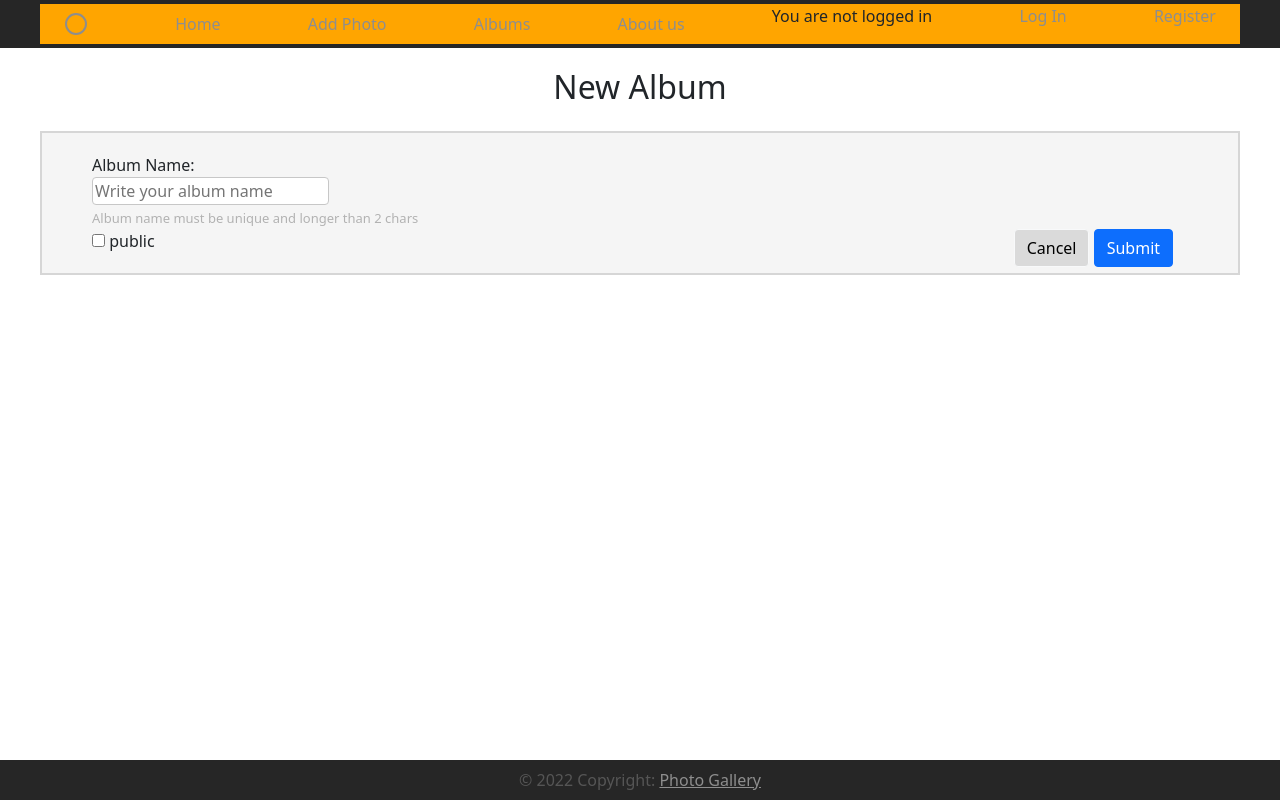
After one commit to IhorMok/Photos_Gallery, a Django app: page /create-album/ in a window 1280 px wide. The commit adds this page. Run offline with Django 4.2, Linux system fonts and the light colour scheme; some libraries are stand-ins or nearby versions.

Commit message:
Create Album forms, template, views

```diff
--- a/photos_gallery/gallery/forms.py
+++ b/photos_gallery/gallery/forms.py
@@ -1,9 +1,9 @@
 from django import forms
 from django.contrib.auth.forms import UserCreationForm
 
-from django.forms import TextInput, EmailInput, PasswordInput, EmailField, CharField
+from django.forms import TextInput, EmailInput, PasswordInput, EmailField, CharField, CheckboxInput, BooleanField
 
-from .models import User
+from .models import User, Album
 
 
 class RegisterUserForm(UserCreationForm):
@@ -59,3 +59,25 @@ class RegisterUserForm(UserCreationForm):
     class Meta:
         model = User
         fields = ['first_name', 'last_name', 'email', 'password1', 'password2']
+
+
+class AlbumForm(forms.ModelForm):
+    name = CharField(
+        widget=TextInput(
+            attrs={
+                'class': 'control-label',
+                'placeholder': 'Write your album name',
+            }
+        )
+    )
+    public = BooleanField(required=False,
+        widget=CheckboxInput(
+            attrs={
+                'class': 'control-label',
+            }
+        )
+    )
+
+    class Meta:
+        model = Album
+        fields = ['name', 'public']
--- a/photos_gallery/gallery/models.py
+++ b/photos_gallery/gallery/models.py
@@ -29,6 +29,9 @@ class Album(models.Model):
     public = models.BooleanField()
     user = models.ForeignKey(User, on_delete=models.CASCADE)
 
+    def __str__(self):
+        return self.name
+
 
 class Picture(models.Model):
     title = models.CharField(max_length=128)
--- a/photos_gallery/gallery/static/css/style.css
+++ b/photos_gallery/gallery/static/css/style.css
@@ -57,6 +57,34 @@ img.logo_ {
 .butt {
     text-align: center;
     width: 100%;
+}
+/*create-album*/
+.my-class {
+    text-align: center;
+    margin-top: 20px;
+}
+.container.center.album{
+    margin-top: 25px;
+}
+input#id_name.control-label {
+    border: solid 0.5px rgb(199,199,199);
+    border-radius: 4px;
+    outline: 0;
+}
+.help-block {
+    font-size: 13px;
+    color: rgb(178,178,178);
+}
+
+/*button create-album*/
+.my-buttons {
+    float: right;
+}
+.btn-light {
+    background-color: rgb(218, 218, 218);
+}
+.btn-light:hover {
+    background-color: rgb(171, 171, 171);
 }
 
 /*Footer*/
--- a/photos_gallery/gallery/templates/gallery/base.html
+++ b/photos_gallery/gallery/templates/gallery/base.html
@@ -18,8 +18,10 @@
 
     <link rel="shortcut icon" type="image/png" href="/static/favicon.ico"/>
 
-    <link rel="stylesheet" href="https://use.fontawesome.com/releases/v5.0.8/css/brands.css" integrity="sha384-IiIL1/ODJBRTrDTFk/pW8j0DUI5/z9m1KYsTm/RjZTNV8RHLGZXkUDwgRRbbQ+Jh" crossorigin="anonymous">
-    <link rel="stylesheet" href="https://use.fontawesome.com/releases/v5.0.8/css/fontawesome.css" integrity="sha384-q3jl8XQu1OpdLgGFvNRnPdj5VIlCvgsDQTQB6owSOHWlAurxul7f+JpUOVdAiJ5P" crossorigin="anonymous">
+    <link rel="stylesheet" href="https://use.fontawesome.com/releases/v5.0.8/css/brands.css"
+          integrity="sha384-IiIL1/ODJBRTrDTFk/pW8j0DUI5/z9m1KYsTm/RjZTNV8RHLGZXkUDwgRRbbQ+Jh" crossorigin="anonymous">
+    <link rel="stylesheet" href="https://use.fontawesome.com/releases/v5.0.8/css/fontawesome.css"
+          integrity="sha384-q3jl8XQu1OpdLgGFvNRnPdj5VIlCvgsDQTQB6owSOHWlAurxul7f+JpUOVdAiJ5P" crossorigin="anonymous">
 
 
     <title>{% block title %}Photos Gallery{% endblock title %}</title>
@@ -35,13 +37,14 @@
                 <circle cx="12" cy="12" r="10"/>
             </svg>
         </a>
+
         <a class="py-2 d-none d-md-inline-block" href="{% url 'index' %}">Home</a>
-        <a class="py-2 d-none d-md-inline-block" href="{% url 'page_user' %}">Add Photo</a>
-        <a class="py-2 d-none d-md-inline-block" href="#">Albums</a>
+        <a class="py-2 d-none d-md-inline-block" href="#">Add Photo</a>
+        <a class="py-2 d-none d-md-inline-block" href="{% url 'create_album' %}">Albums</a>
         <a class="py-2 d-none d-md-inline-block" href="{% url 'about' %}">About us</a>
 
         {% if user.is_authenticated %}
-                <span class="py-2 d-none d-md-inline-block"> Hi, {{ user }}!</span>
+        <span class="py-2 d-none d-md-inline-block"> <a href="{% url 'page_user' %}">Hi, {{ user }}!</a></span>
         <a class="py-2 d-none d-md-inline-block" href="{% url 'logout' %}">Log Out</a>
         {% else %}
         <p>You are not logged in</p>
--- /dev/null
+++ b/photos_gallery/gallery/templates/gallery/create_album.html
@@ -0,0 +1,31 @@
+{% extends "gallery/home.html" %}
+{% block title %}Create Album{% endblock title %}
+{% block content %}
+
+<div>
+    <h2 class="my-class">New Album</h2>
+    <div class="container center album">
+        <div>
+            <form action="{% url 'create_album' %}" method="post" id="forma">
+                {% csrf_token %}
+                <div class="form-group">
+                    <label class="control-label col-sm-2" for="textinput">Album Name:</label>
+                    <div class="col-md-4">
+                        {{ album_form.name }}
+                    </div>
+                    <span class="help-block">Album name must be unique and longer than 2 chars</span>
+                </div>
+                <div>
+                    <input type="checkbox" id="check" name="public">
+                    <label for="check">public</label>
+                    <div class="col-xl-2 my-buttons">
+                        <a href="{% url 'index' %}" id="reset" name="reset" class="btn btn-light">Cancel</a>
+                        <button id="singlebutton" name="singlebutton" class="btn btn-primary" type="submit">Submit
+                        </button>
+                    </div>
+                </div>
+            </form>
+        </div>
+    </div>
+</div>
+{% endblock %}
--- a/photos_gallery/gallery/templates/gallery/page_user.html
+++ b/photos_gallery/gallery/templates/gallery/page_user.html
@@ -1,5 +1,5 @@
 {% extends "gallery/home.html" %}
-{% block title %}User Page{% endblock title %}
+{% block title %}Hi, {{user.first_name }}!{% endblock title %}
 {% block content %}
 
 <h2 class="text-my">Welcome, {{ user.first_name }} {{ user.last_name}}</h2>
@@ -11,7 +11,7 @@
         <p>1.Create an album</p>
         <p>2.Upload photos</p>
         <p>3.Set album's visibility</p>
-        <div class="butt"><a class="btn btn-primary" href="#" role="button">Create Album</a></div>
+        <div class="butt"><a class="btn btn-primary" href="{% url 'create_album' %}" role="button">Create Album</a></div>
     </div>
 
 </div>
--- a/photos_gallery/gallery/urls.py
+++ b/photos_gallery/gallery/urls.py
@@ -8,4 +8,5 @@ urlpatterns = [
     path('login/', views.login_user, name='login'),
     path('logout/', views.logout_user, name='logout'),
     path('page-user/', views.page_user, name='page_user'),
+    path('create-album/', views.create_album, name='create_album'),
 ]
--- a/photos_gallery/gallery/views.py
+++ b/photos_gallery/gallery/views.py
@@ -1,7 +1,7 @@
 import logging
 from django.contrib.auth import authenticate, login, logout
 from django.shortcuts import render, redirect
-from .forms import RegisterUserForm
+from .forms import RegisterUserForm, AlbumForm
 
 logger = logging.getLogger(__name__)
 
@@ -35,7 +35,7 @@ def login_user(request):
         user = authenticate(request, email=email, password=password)
         if user is not None:
             login(request, user)
-            return redirect('index')
+            return redirect('page_user')
         else:
             return redirect('login')
     else:
@@ -49,3 +49,18 @@ def logout_user(request):
 
 def page_user(request):
     return render(request, 'gallery/page_user.html')
+
+
+def create_album(request):
+    if request.method == "POST":
+        album_form = AlbumForm(request.POST)
+        if album_form.is_valid():
+            album = album_form.save(commit=False)
+            album.user = request.user
+            album.save()
+            return redirect('index')
+    else:
+        album_form = AlbumForm()
+
+    logger.warning(album_form.errors)
+    return render(request, 'gallery/create_album.html', {'album_form': album_form})
```
Also changed, not shown: photos_gallery/photos_gallery/settings.py (line endings or trailing spaces). Lines whose indentation alone changed are shown as unchanged.
